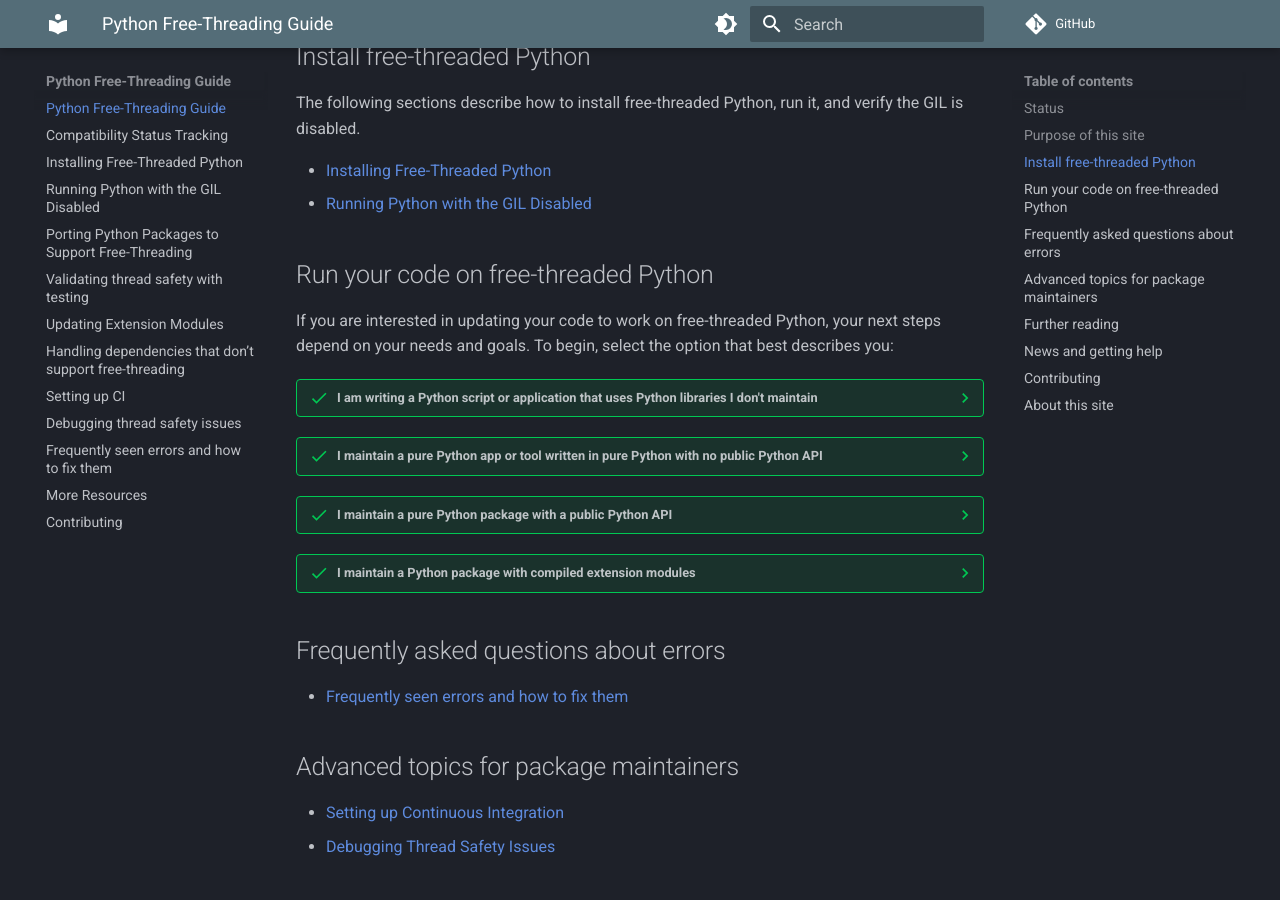
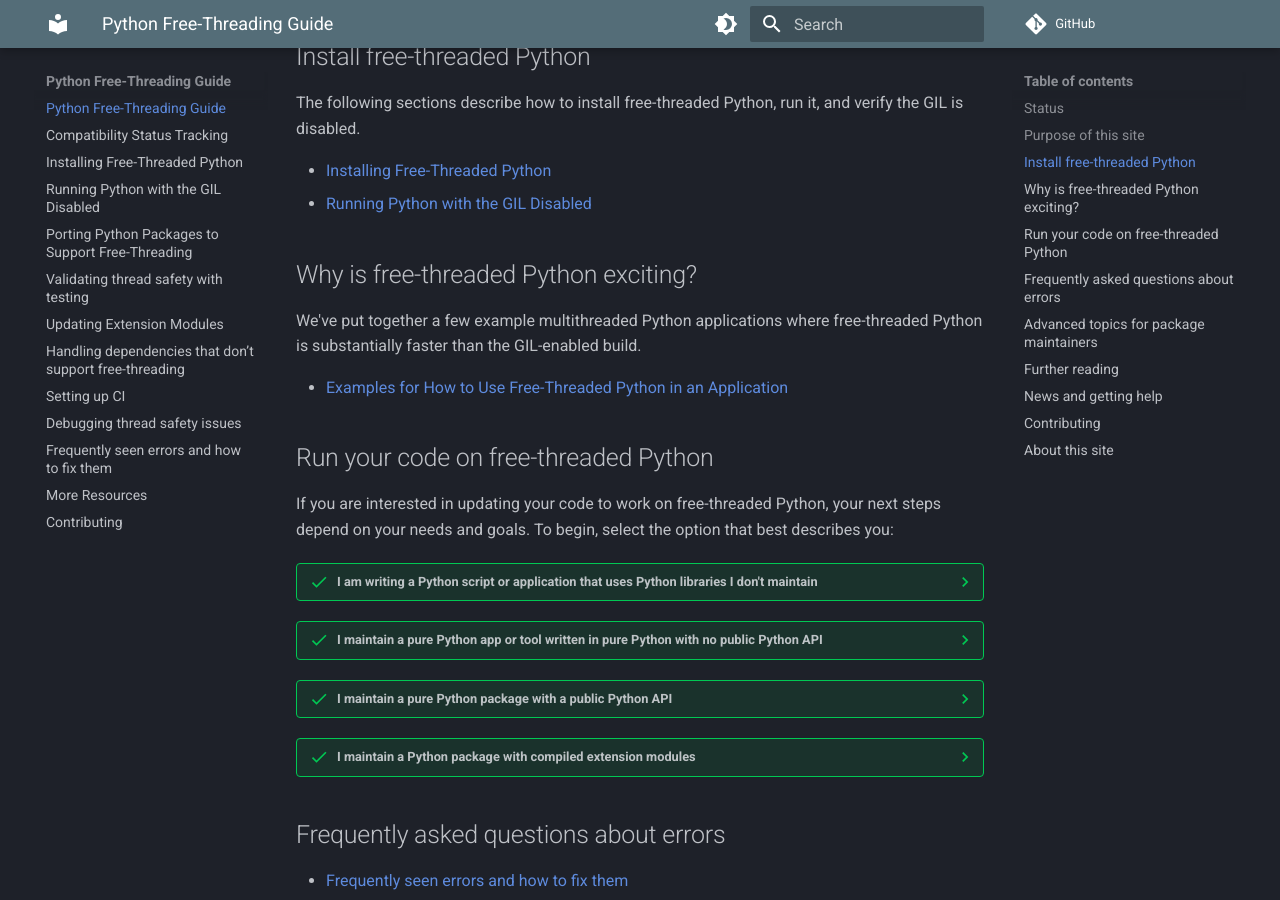
Before and after one commit to Quansight-Labs/free-threaded-compatibility, an MkDocs documentation site: the page built from docs/index.md, in a window 1280 px wide and 900 px high, scrolled down 759 px. Built offline with MkDocs 1.6.1 and Material for MkDocs 9.7.7, drawn with Linux system fonts in a browser that asks for light colours; emoji names are drawn with the system emoji font; comment, search, counter and statistics services are not loaded.

Commit message:
skeleton usage examples

```diff
--- a/docs/index.md
+++ b/docs/index.md
@@ -36,6 +36,13 @@ the GIL is disabled.
 
 - [Installing Free-Threaded Python](installing-cpython.md)
 - [Running Python with the GIL Disabled](running-gil-disabled.md)
+
+## Why is free-threaded Python exciting?
+
+We've put together a few example multithreaded Python applications where
+free-threaded Python is substantially faster than the GIL-enabled build.
+
+- [Examples for How to Use Free-Threaded Python in an Application](usage-examples.md)
 
 ## Run your code on free-threaded Python
 
```
Also changed, not shown: docs/usage-examples.md (added, +11 -0 lines).
